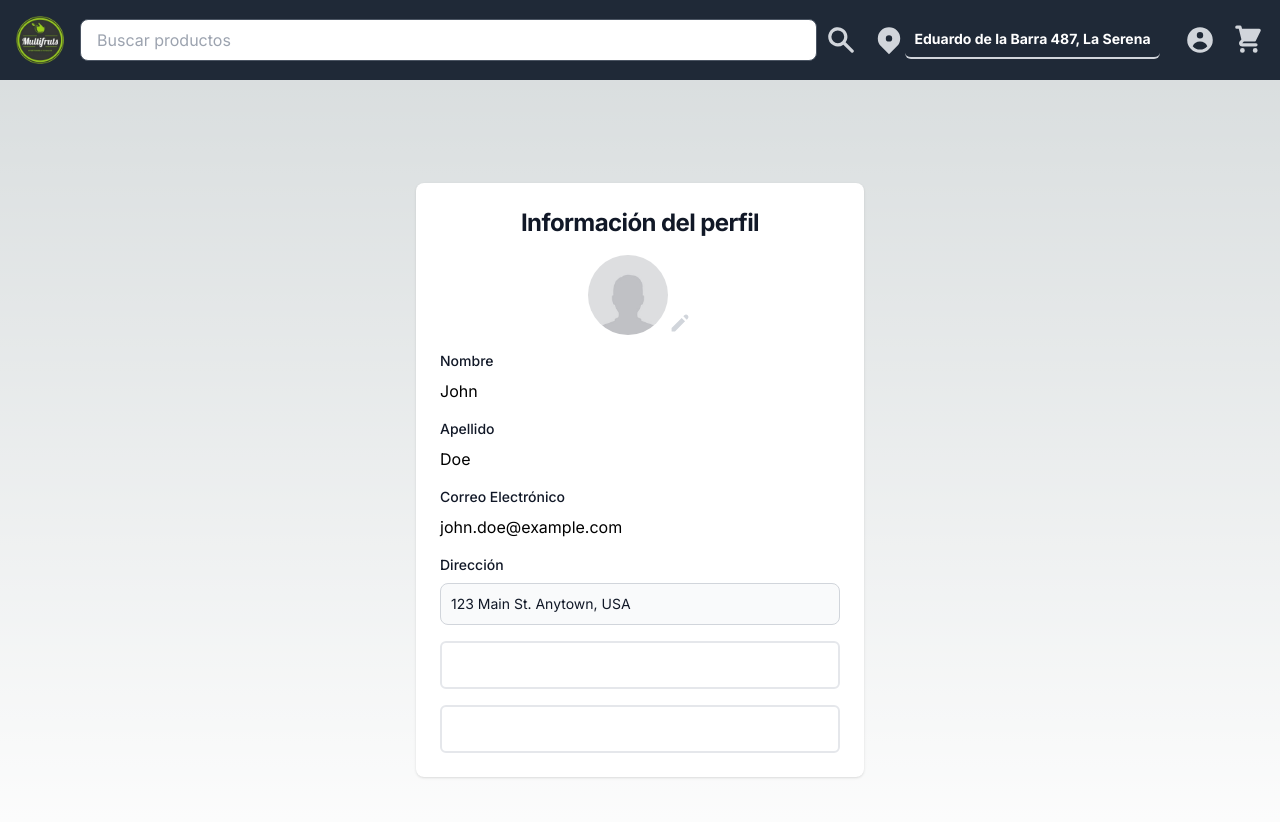
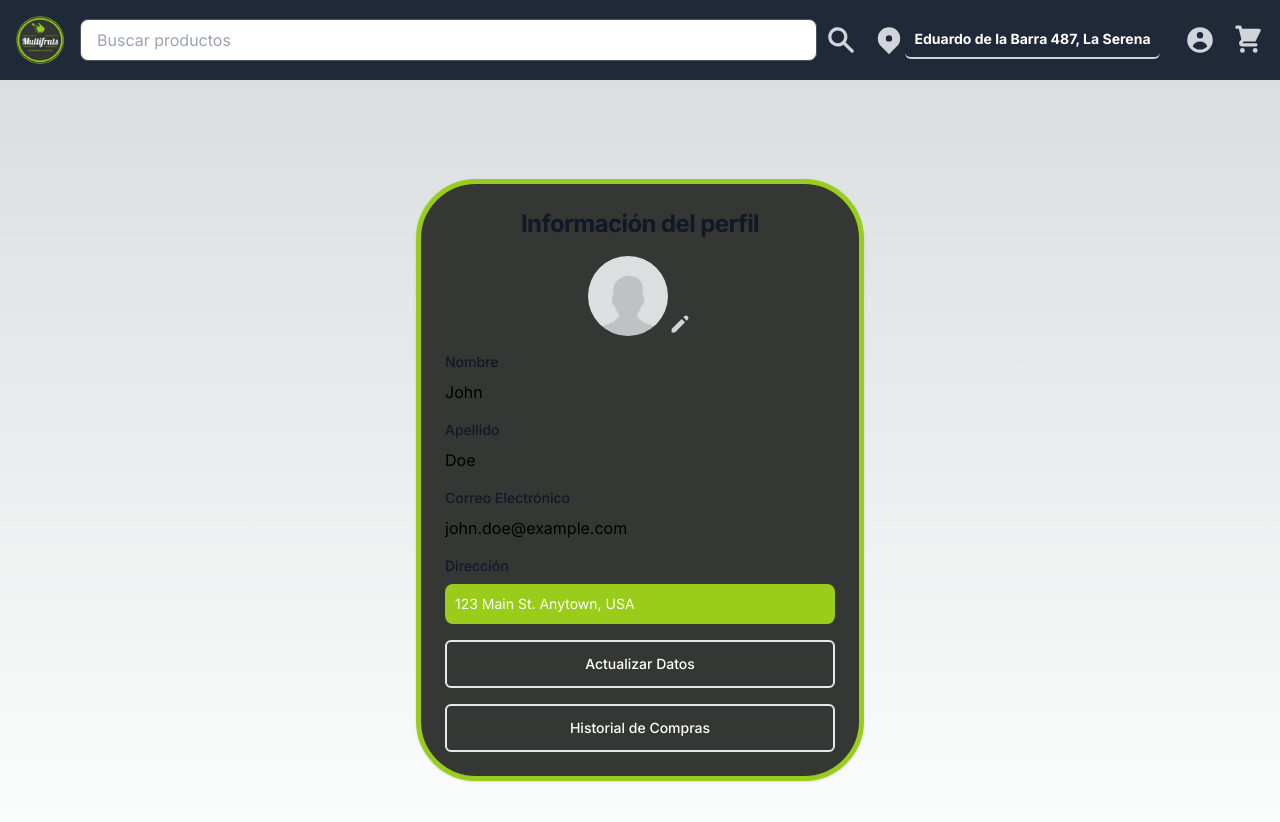
Before and after one commit to NashorSlayer/nextjs-ecommerce-graphql, a Next.js app: page /profile in a window 1280 px wide. Shown: the top 822 px of the page. Built offline with nearby package versions, Linux system fonts and the light colour scheme.

Commit message:
Update Profile Esthetics

```diff
--- a/components/ShowProfile.tsx
+++ b/components/ShowProfile.tsx
@@ -30,7 +30,7 @@ const ShowProfile = () => {
       return (
         <section>
           <div className="flex flex-col items-center justify-center px-6 py-8 mx-auto md:h-screen lg:py-0">
-            <div className="w-full bg-white rounded-lg shadow dark:border md:mt-0 sm:max-w-md xl:p-0 dark:bg-gray-800 dark:border-gray-700">
+            <div className="w-full shadow md:mt-0 sm:max-w-md xl:p-0"style={{background: "#353734", borderColor: "#9acd1b", borderWidth: 5, borderRadius: 60}}>
               <div className="p-4 space-y-3 md:space-y-4 sm:p-6">
                 <h1 className="flex items-center justify-center text-xl font-bold leading-tight tracking-tight text-gray-900 md:text-2xl dark:text-white">
                   Información del perfil
@@ -61,7 +61,10 @@ const ShowProfile = () => {
                                     name="address"
                                     id="address"
                                     value={address}
-                                    className="bg-gray-50 border border-gray-300 text-gray-900 sm:text-sm rounded-lg focus:ring-primary-600 focus:border-primary-600 block w-full p-2.5 dark:bg-gray-700 dark:border-gray-600 dark:placeholder-gray-400 dark:text-white dark:focus:ring-blue-500 dark:focus:border-blue-500" placeholder="Dirección" required />
+                                    style={{background: "#9acd1b"}}
+                                    className="text-white sm:text-sm rounded-lg focus:ring-primary-600 focus:border-primary-600 block w-full p-2.5 placeholder-white"
+                                    placeholder="Dirección"
+                                    required />
                             </div>
                 <button
                   onClick={handleUpdateProfile}
```
